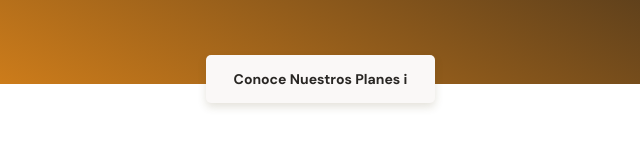
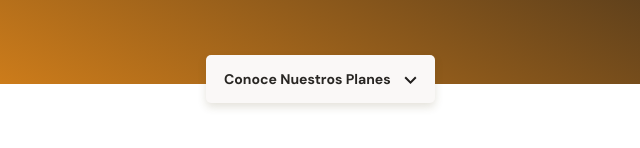
Before and after one commit to erickdavestech/Mobile_Firts_Platzi_, a plain HTML site: page index.html in a window 1280 px wide. Shown: the part 250-398 px from the top of the page, 316-956 px from the left. Drawn offline with Linux system fonts and the light colour scheme.

Commit message:
Header-completo

```diff
--- a/css/style.css
+++ b/css/style.css
@@ -147,3 +147,11 @@ header img {
   /*Damos un color negro, de nuestros coloress en :root{}*/
   color: var(--warn-black-secondary);
 }
+/*Icono Flecha abajo, la etiqueta span, dentro de la etiqueta a clase .header--buttom*/
+.header--buttom span {
+  display: inline-block;
+  width: 13px;
+  height: 8px;
+  margin-left: 10px;
+  background-image: url("../assets/images/Vector_section_2_flecha_abajo_black.svg");
+}
--- a/index.html
+++ b/index.html
@@ -44,8 +44,8 @@
         </p>
         <!--Boton Flotante de la web-->
         <a class="header--buttom" href="#"
-          >Conoce Nuestros Planes <span>i</span></a
-        >
+          >Conoce Nuestros Planes <span></span
+        ></a>
       </div>
     </header>
     <!-- Contendido Principal-->
```
Also changed, not shown: assets/images/Vector_section_2_flecha_abajo_black.svg (added), 4 other files.
